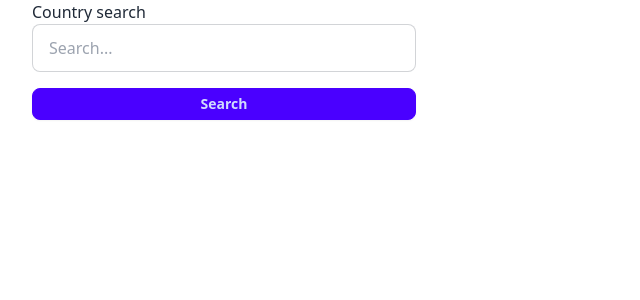
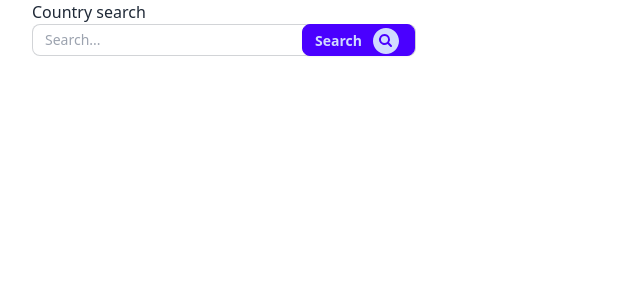
Before and after one commit to daniel-collings/country-facts, a React (Vite) app: page / in a window 1280 px wide. Shown: the top 300 px of the page, without its empty margins (0-640 px from the left). Built offline with nearby package versions, Linux system fonts and the light colour scheme; the HTML template or start-up script is replaced by a standard one.

Commit message:
Improve UX by placing button within the label input

```diff
--- a/package.json
+++ b/package.json
@@ -12,6 +12,7 @@
     "prepare": "husky"
   },
   "dependencies": {
+    "@heroicons/react": "^2.1.5",
     "react": "^18.3.1",
     "react-dom": "^18.3.1"
   },
--- a/src/features/CountrySearchForm.tsx
+++ b/src/features/CountrySearchForm.tsx
@@ -1,4 +1,5 @@
 import { FormEvent } from 'react'
+import { MagnifyingGlassCircleIcon } from '@heroicons/react/24/solid'
 
 interface ICountrySearchForm {
   search: string
@@ -24,18 +25,21 @@ export default function CountrySearchForm({
       onSubmit={fetchCountryData}
       className="grid grid-flow-row max-w-96 gap-4"
     >
+      <label className="input input-sm input-bordered flex justify-between items-center pr-0">
         <input
           type="text"
           required
-        className="input input-bordered"
+          minLength={3}
           placeholder="Search..."
           onChange={(event) => {
             setSearch(event.target.value)
           }}
         />
-      <button className="btn btn-sm btn-primary" type="submit">
+        <button className="btn btn-sm btn-primary h-full w-auto" type="submit">
           Search
+          <MagnifyingGlassCircleIcon className="h-8 w-8" />
         </button>
+      </label>
     </form>
   )
 }
```
Also changed, not shown: 1 other file (tests, documents, lock files or other folders). Lines whose indentation alone changed are shown as unchanged.
